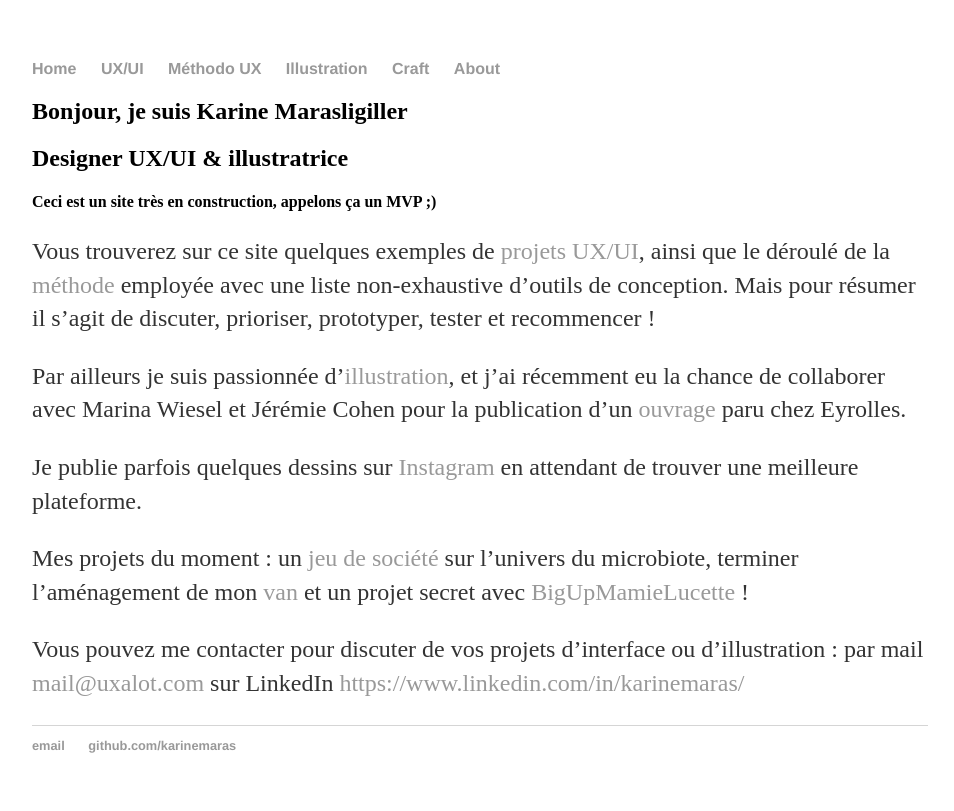
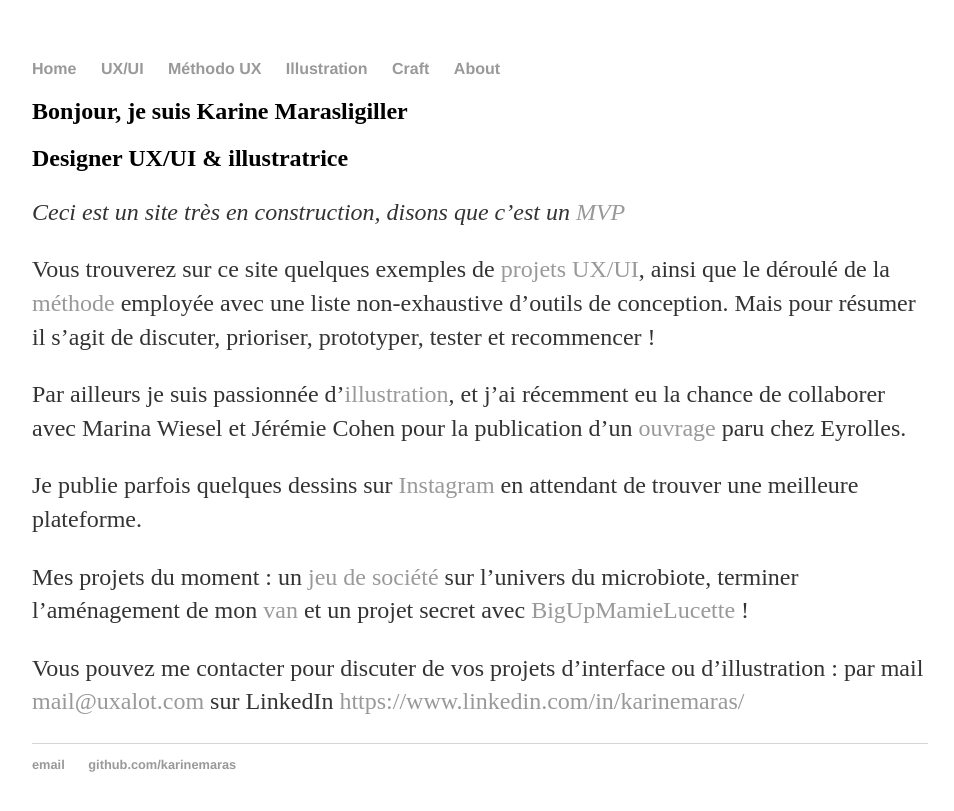
Before and after one commit to KarineMaras/karinemaras.github.io, a Jekyll site: the page built from index.md, in a window 1280 px wide. Shown: the top 811 px of the page, without its empty margins (160-1114 px from the left). Built offline with Jekyll 4.4.1, drawn with Linux system fonts in a browser that asks for light colours.

Commit message:
Update index.md

```diff
--- a/index.md
+++ b/index.md
@@ -5,7 +5,7 @@ layout: default
 
 ## Bonjour, je suis Karine Marasligiller
 ## Designer UX/UI & illustratrice
-#### Ceci est un site très en construction, appelons ça un MVP ;)
+_Ceci est un site très en construction, disons que c'est un [MVP](https://fr.wikipedia.org/wiki/Produit_minimum_viable){:target="_blank}_
 
 Vous trouverez sur ce site quelques exemples de <a href="/UX-UI">projets UX/UI</a>, ainsi que le déroulé de la <a href="/methode">méthode</a> employée avec une liste non-exhaustive d'outils de conception. Mais pour résumer il s'agit de discuter, prioriser, prototyper, tester et recommencer !
 
```
